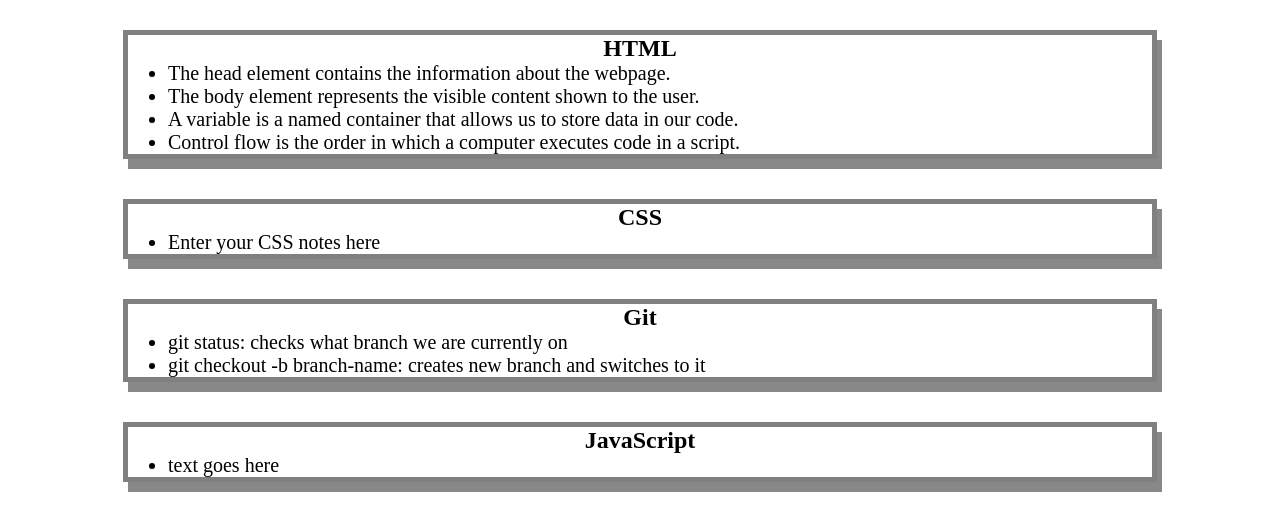
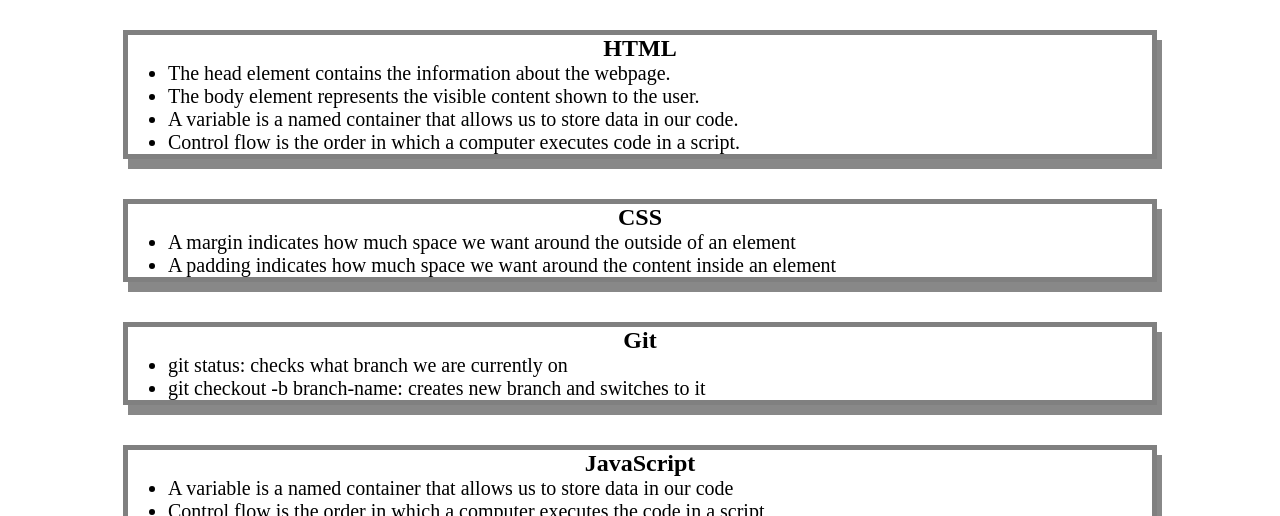
Before and after one commit to rasdevworld/prework-study-guide, a plain HTML site: page prework-study-guide/index.html in a window 1280 px wide. Shown: the part 130-646 px from the top of the page. Drawn offline with Linux system fonts and the light colour scheme.

Commit message:
changes to HTML file

```diff
--- a/prework-study-guide/index.html
+++ b/prework-study-guide/index.html
@@ -30,7 +30,8 @@
         <section class="card" id="css-section">
             <h2>CSS</h2>
       <ul>
-        <li>Enter your CSS notes here</li>
+        <li>A margin indicates how much space we want around the outside of an element</li>
+        <li>A padding indicates how much space we want around the content inside an element</li>
       </ul>
         </section>
 
@@ -45,7 +46,8 @@
         <section class="card" id="javascript-section">
           <h2>JavaScript</h2>
       <ul>
-        <li>text goes here</li>
+        <li>A variable is a named container that allows us to store data in our code</li>
+        <li>Control flow is the order in which a computer executes the code in a script</li>
       </ul>
         </section>
       </p>
```
